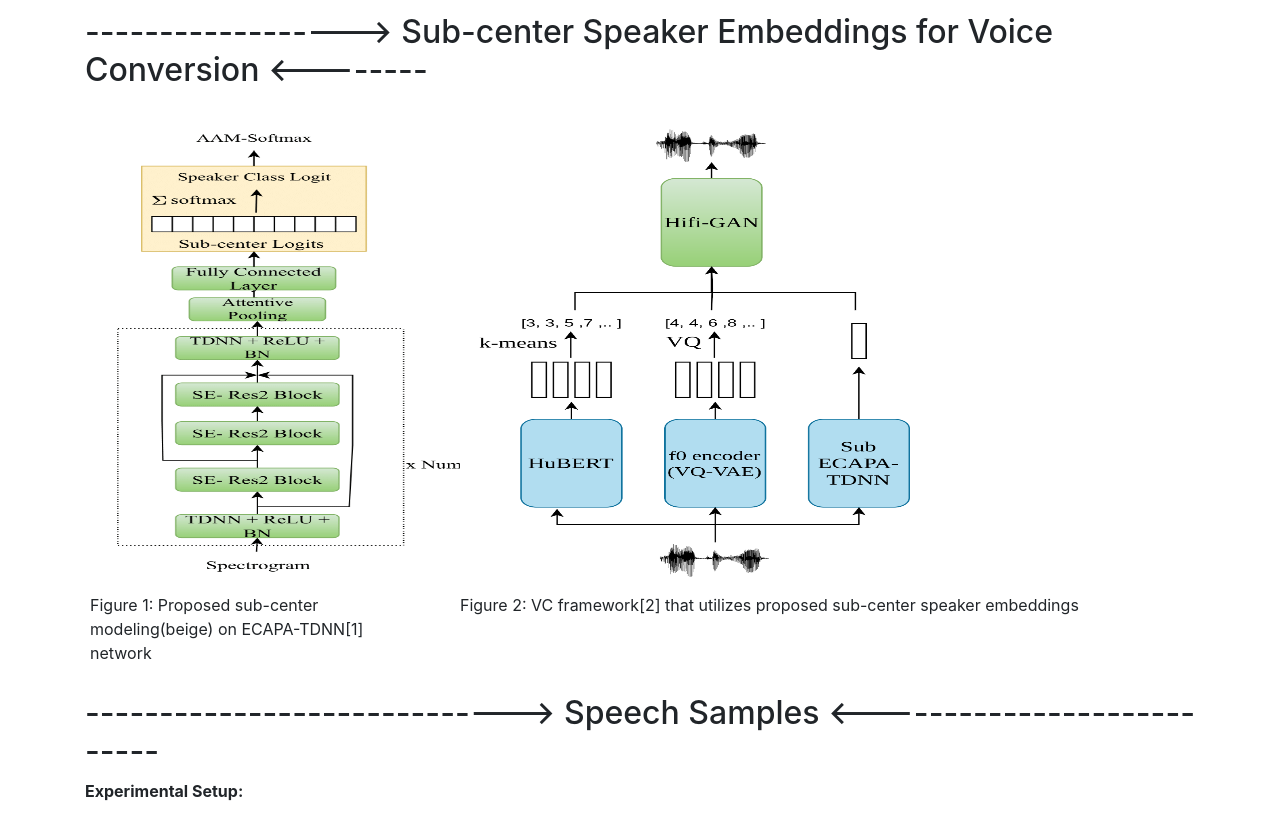
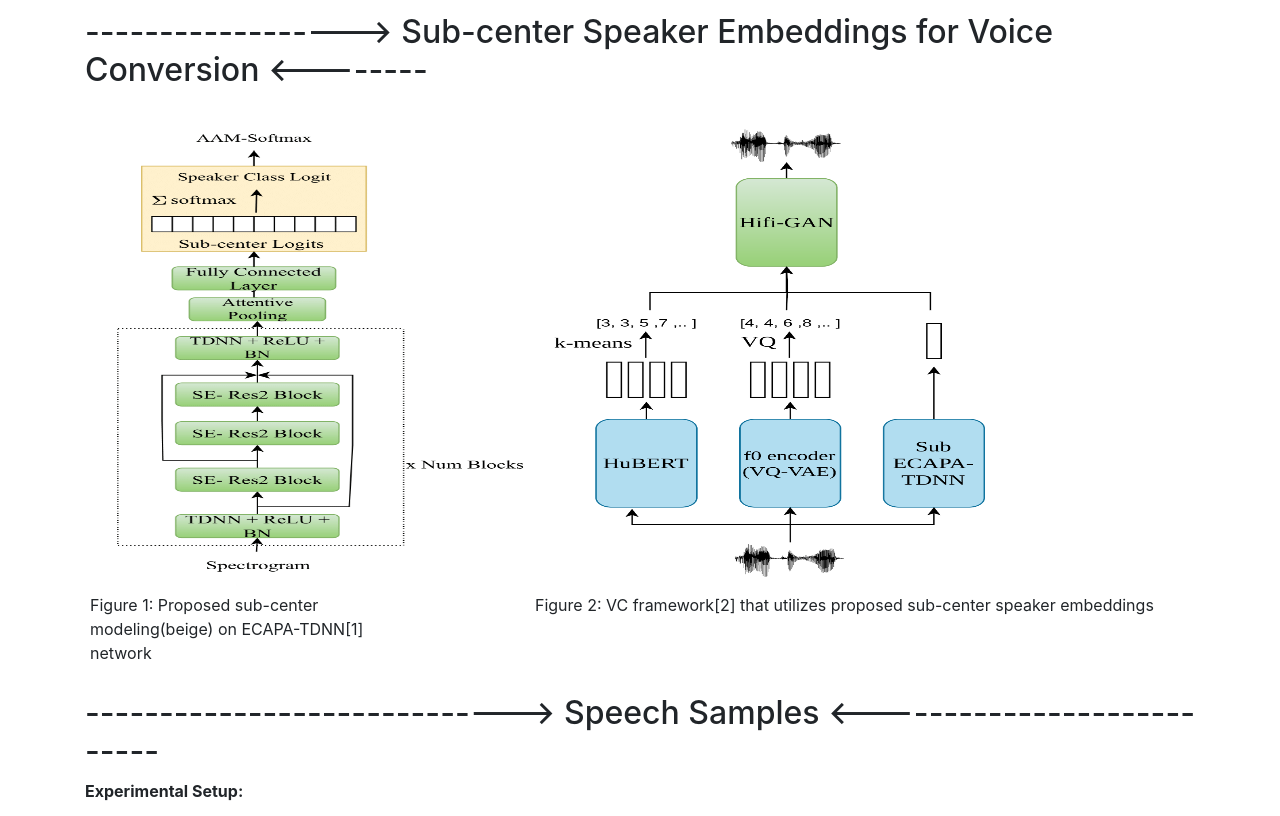
Before and after one commit to lec-synt/sub-center-demo, a plain HTML site: page index.html in a window 1280 px wide. Shown: the part 527-1343 px from the top of the page. Drawn offline with nearby package versions, Linux system fonts and the light colour scheme.

Commit message:
Figure fix2

```diff
--- a/index.html
+++ b/index.html
@@ -83,7 +83,7 @@
                         Figure 1: Proposed sub-center modeling(beige) on ECAPA-TDNN[1] network</font>
                       </figcaption><br>
                     </div>
-                    <div class="column">
+                    <div class="column", style="padding-left:80px;">
                         <img src="./interspeech24_vc.png"  width="450" height="450" / > <p>
                           <figcaption style="text-align:center;position: absolute;"></font><font size=3>
                             Figure 2: VC framework[2] that utilizes proposed sub-center speaker embeddings</font>
```
